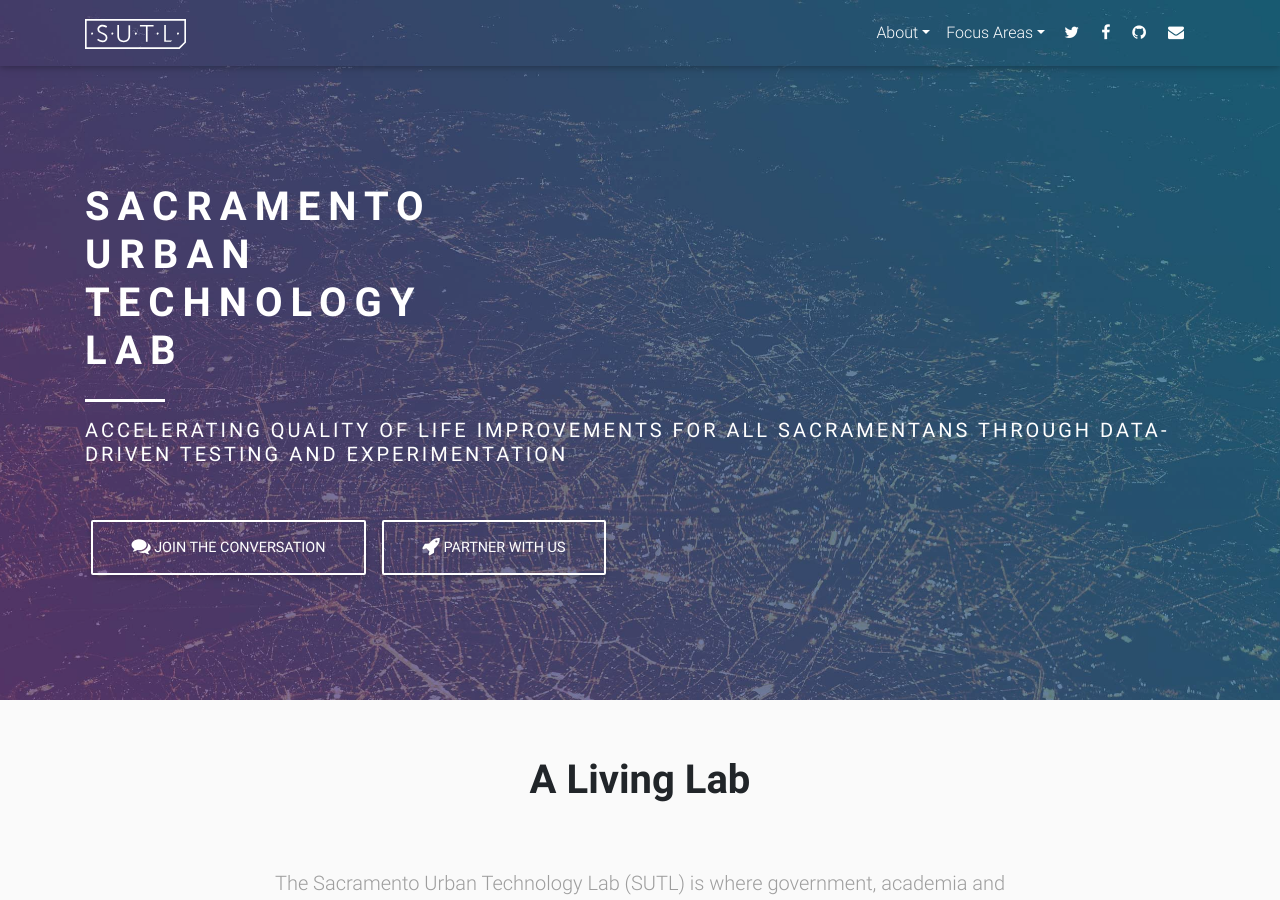
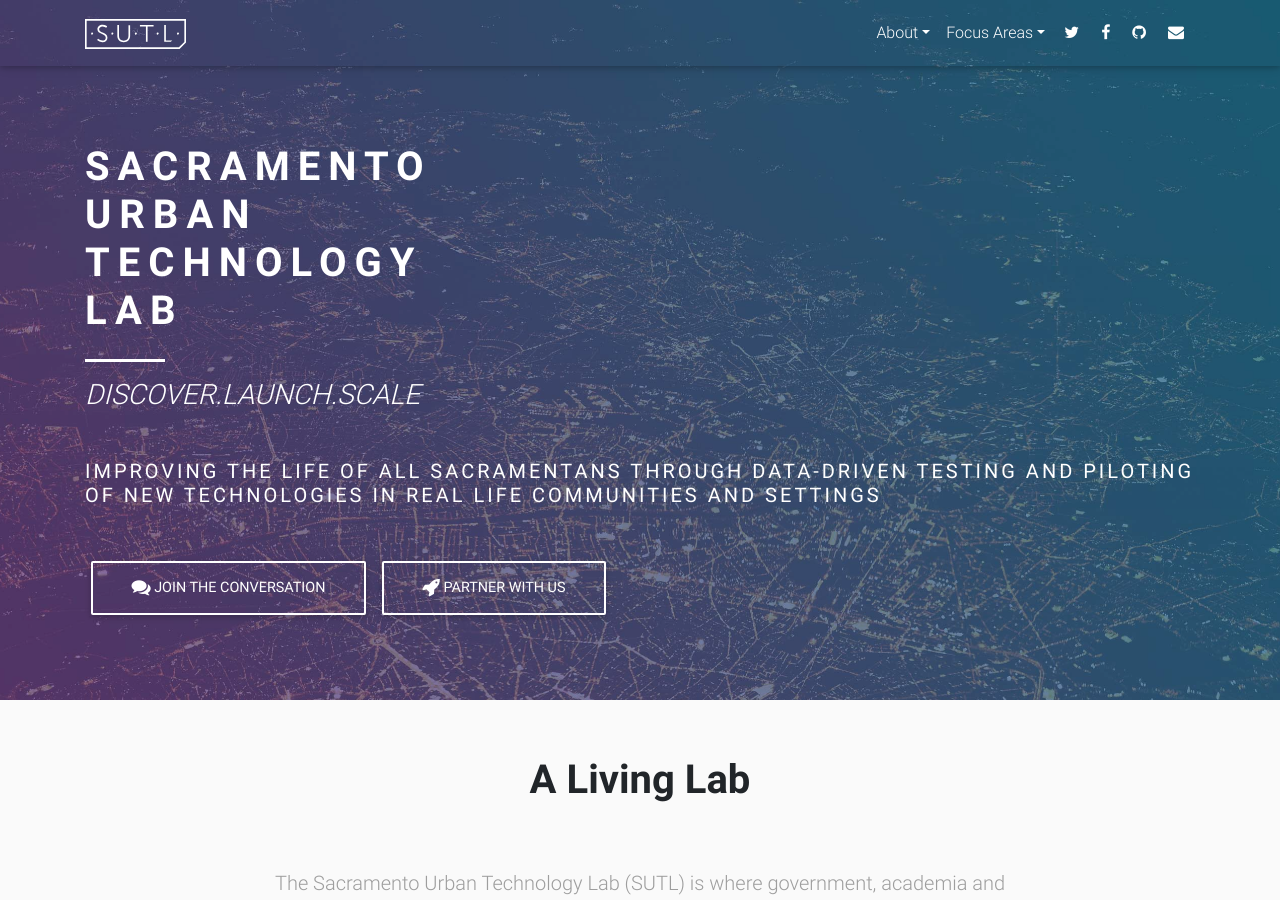
Before and after one commit to innovatesac/innovatesac.org, a Jekyll site: the page built from index.md, in a window 1280 px wide and 900 px high. Built offline with Jekyll 4.4.1, drawn with Linux system fonts in a browser that asks for light colours.

Commit message:
home page updates

```diff
--- a/_includes/home/intro.html
+++ b/_includes/home/intro.html
@@ -7,7 +7,8 @@
                   <div>
                       <h1 class="h1-reponsive white-text font-up font-bold mb-3 wow fadeInDown" data-wow-delay="0.3s"><strong>Sacramento<br>Urban<br>Technology<br>Lab</strong></h1>
                       <hr class="hr-light mt-4 wow fadeInDown" align="left" data-wow-delay="0.4s">
-                      <h5 class="font-up mb-5 white-text wow fadeInDown" data-wow-delay="0.4s"><strong>Accelerating quality of life improvements for all Sacramentans through data-driven testing and experimentation</strong></h5>
+                      <h3 class="font-up mb-5 white-text wow fadeInDown" data-wow-delay="0.4s"><i>DISCOVER.LAUNCH.SCALE</i></h3>
+                      <h5 class="font-up mb-5 white-text wow fadeInDown" data-wow-delay="0.4s"><strong>Improving the life of all Sacramentans through data-driven testing and piloting of new technologies in real life communities and settings</strong></h5>
                       <a href="https://www.facebook.com/groups/sacurbantech/" target="_blank" class="btn btn-outline-white btn-lg wow fadeInDown" data-wow-delay="0.4s"><i class="fa fa-comments" aria-hidden="true"></i> Join the Conversation</a>
                       <a href="https://cityofsac.forms.fm/sutl" target="_blank" class="btn btn-outline-white btn-lg wow fadeInDown" data-wow-delay="0.4s"><i class="fa fa-rocket" aria-hidden="true"></i> Partner with Us</a>
                   </div>
```
